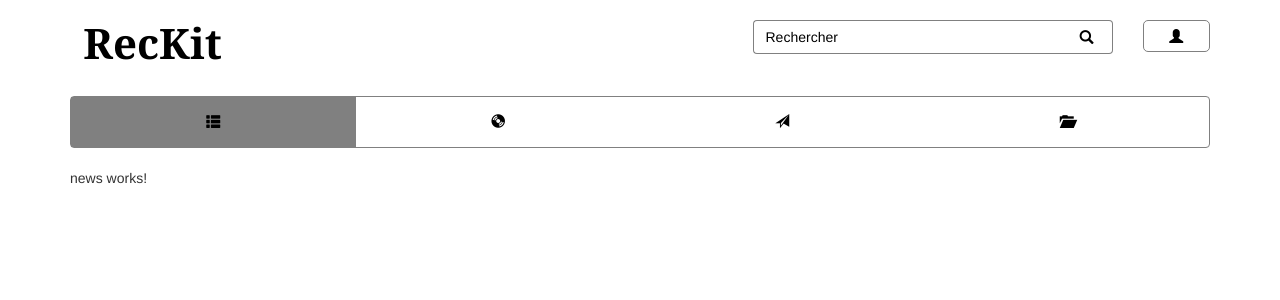
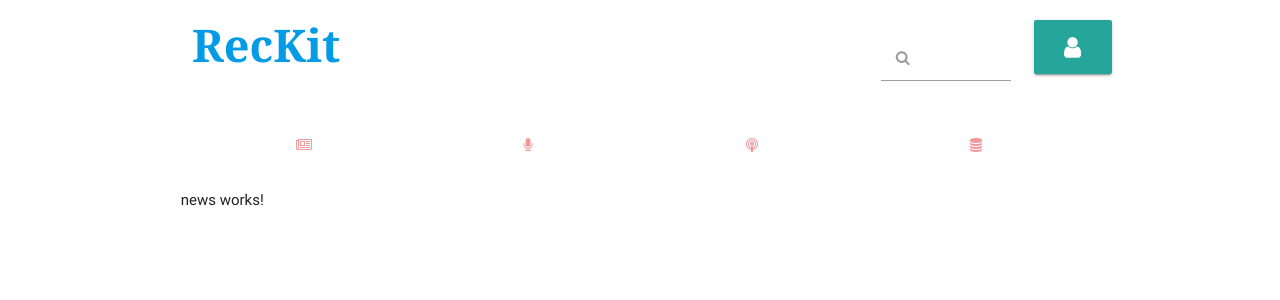
Before and after one commit to guillaumcn/reckit, an Angular app: page /news in a window 1280 px wide. Shown: the top 300 px of the page. Built offline with nearby package versions, Linux system fonts and the light colour scheme.

Commit message:
Passage à materialize css

```diff
--- a/package.json
+++ b/package.json
@@ -21,8 +21,13 @@
     "@angular/platform-browser": "^4.2.4",
     "@angular/platform-browser-dynamic": "^4.2.4",
     "@angular/router": "^4.2.4",
+    "angular2-materialize": "^15.1.10",
     "bootstrap": "^3.3.7",
     "core-js": "^2.4.1",
+    "font-awesome": "^4.7.0",
+    "hammerjs": "^2.0.8",
+    "jquery": "^2.2.4",
+    "materialize-css": "^0.100.2",
     "rxjs": "^5.4.2",
     "zone.js": "^0.8.14"
   },
--- a/src/app/header/header.component.html
+++ b/src/app/header/header.component.html
@@ -1,45 +1,36 @@
 <div class="container">
   <div class="row">
 
-    <div class="col-md-2">
-      <h1>RecKit</h1>
+    <div class="col s2">
+      <h1><a href="/">RecKit</a></h1>
     </div>
 
-    <div class="col-md-4 col-md-offset-5">
-      <div class="input-group stylish-input-group">
-        <input type="text" class="form-control" placeholder="Rechercher">
-        <a class="input-group-addon">
-          <button>
-            <span class="glyphicon glyphicon-search"></span>
-          </button>
-        </a>
-      </div>
+    <div class="col s2 offset-s7">
+      <form>
+        <div class="input-field">
+          <input id="search" type="search" required>
+          <label class="label-icon" for="search"><i class="fa fa-search" aria-hidden="true"></i></label>
+        </div>
+      </form>
     </div>
 
-    <div class="col-md-1">
-      <div class="input-group stylish-input-group">
-        <a [routerLink]="['account']" class="input-group-addon user-icon">
-          <button>
-            <span class="glyphicon glyphicon-user"></span>
-          </button>
+    <div class="col s1">
+        <a [routerLink]="['account']">
+          <a class="waves-effect waves-light btn-large"><i class="fa fa-user" aria-hidden="true"></i></a>
         </a>
-      </div>
     </div>
-
   </div>
 
   <div class="row">
-    <div class="col-md-12">
-      <nav class="navbar navbar-default">
-        <div style="min-height: 100%" class="container-fluid">
-          <ul class="nav navbar-nav">
-            <li routerLinkActive="active"><a [routerLink]="['news']"><span class="glyphicon glyphicon-th-list"></span></a></li>
-            <li routerLinkActive="active"><a [routerLink]="['record']"><span class="	glyphicon glyphicon-cd"></span></a></li>
-            <li routerLinkActive="active"><a [routerLink]="['discover']"><span class="glyphicon glyphicon-send"></span></a></li>
-            <li routerLinkActive="active"><a [routerLink]="['data']"><span class="glyphicon glyphicon-folder-open"></span></a></li>
+    <div class="col s12">
+
+          <ul class="tabs">
+            <li class="tab col s3" routerLinkActive="active"><a [routerLink]="['news']"><i class="fa fa-newspaper-o" aria-hidden="true"></i></a></li>
+            <li class="tab col s3" routerLinkActive="active"><a [routerLink]="['record']"><i class="fa fa-microphone" aria-hidden="true"></i></a></li>
+            <li class="tab col s3" routerLinkActive="active"><a [routerLink]="['discover']"><i class="fa fa-podcast" aria-hidden="true"></i></a></li>
+            <li class="tab col s3" routerLinkActive="active"><a [routerLink]="['data']"><i class="fa fa-database" aria-hidden="true"></i></a></li>
           </ul>
-        </div>
-      </nav>
+
     </div>
   </div>
 </div>
```
Also changed, not shown: .angular-cli.json, 1 other file (tests, documents, lock files or other folders).
